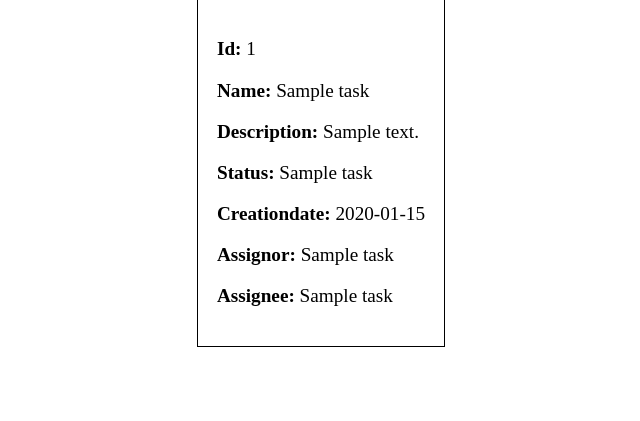
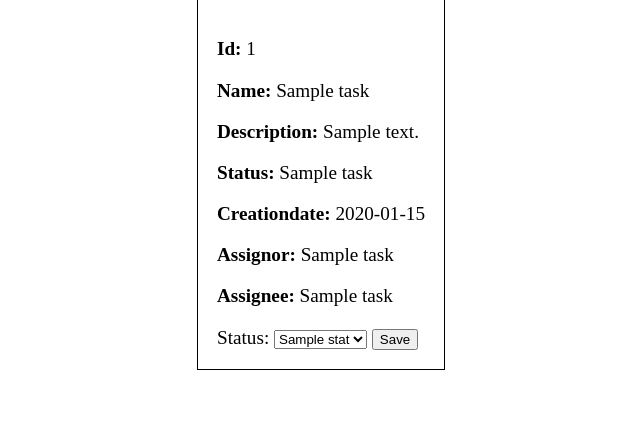
Before and after one commit to GircysRomualdas/Django-LogIn-API, a Django app: template login/templates/main.html in a window 1280 px wide. Shown: the part 129-550 px from the top of the page, without its empty margins (319-959 px from the left). Run offline with Django 4.2, Linux system fonts and the light colour scheme; the template is opened without the code that fills it: most values are stand-ins (such as "Sample title", 1, 10 or a date in 2020).

Commit message:
add change task status

```diff
--- a/login/templates/main.html
+++ b/login/templates/main.html
@@ -1,5 +1,6 @@
 <!DOCTYPE html>
 <html lang="en">
+
 <head>
     <meta charset="UTF-8">
     <meta name="viewport" content="width=device-width, initial-scale=1.0">
@@ -8,14 +9,17 @@
         body {
             font-size: 1.5vw;
         }
+
         .user {
             border: 1px solid;
             padding: 1em;
             width: fit-content;
         }
+
         .main {
             font-weight: bold;
         }
+
         .task {
             border: 1px solid;
             padding: 1em;
@@ -26,6 +30,7 @@
         }
     </style>
 </head>
+
 <body>
     <div class="user">
         <p><span class="main">User Name: </span> {{login.name}}</p>
@@ -40,8 +45,25 @@
             <p><span class="main">Creationdate: </span>{{ task.creationdate }}</p>
             <p><span class="main">Assignor: </span>{{ task.assignor_name }}</p>
             <p><span class="main">Assignee: </span>{{ task.assignee_name }}</p>
+
+            <div>
+                <form method="post"> {% csrf_token %}
+                    <label for="status">Status:</label>
+                    <select name="status">
+                        {% for stat in status %}
+                            {% if stat.id == task.status_id %}
+                                <option selected value="{ 'stat_id': {{stat.id}}, 'task_id': {{task.id}} }">{{stat.name}}</option>
+                            {% else %}
+                                <option value="{ 'stat_id': {{stat.id}}, 'task_id': {{task.id}} }">{{stat.name}}</option>
+                            {% endif %}
+                        {% endfor %}
+                    </select>
+                    <input type="submit" value="Save">
+                </form>
+            </div>
         </div>
         {% endfor %}
     </div>
 </body>
+
 </html>
```
Also changed, not shown: login/views.py (+22 -0 lines), db.sqlite3. Lines whose indentation alone changed are shown as unchanged.
